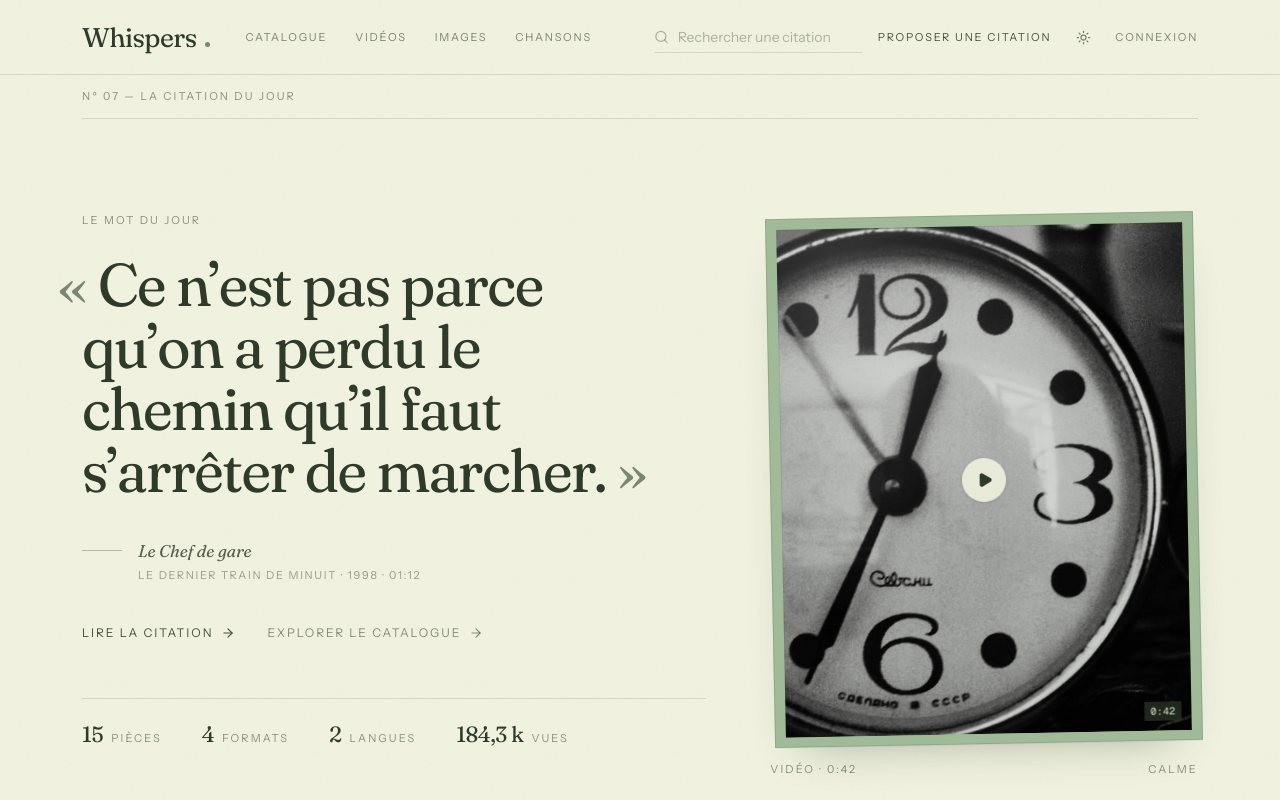
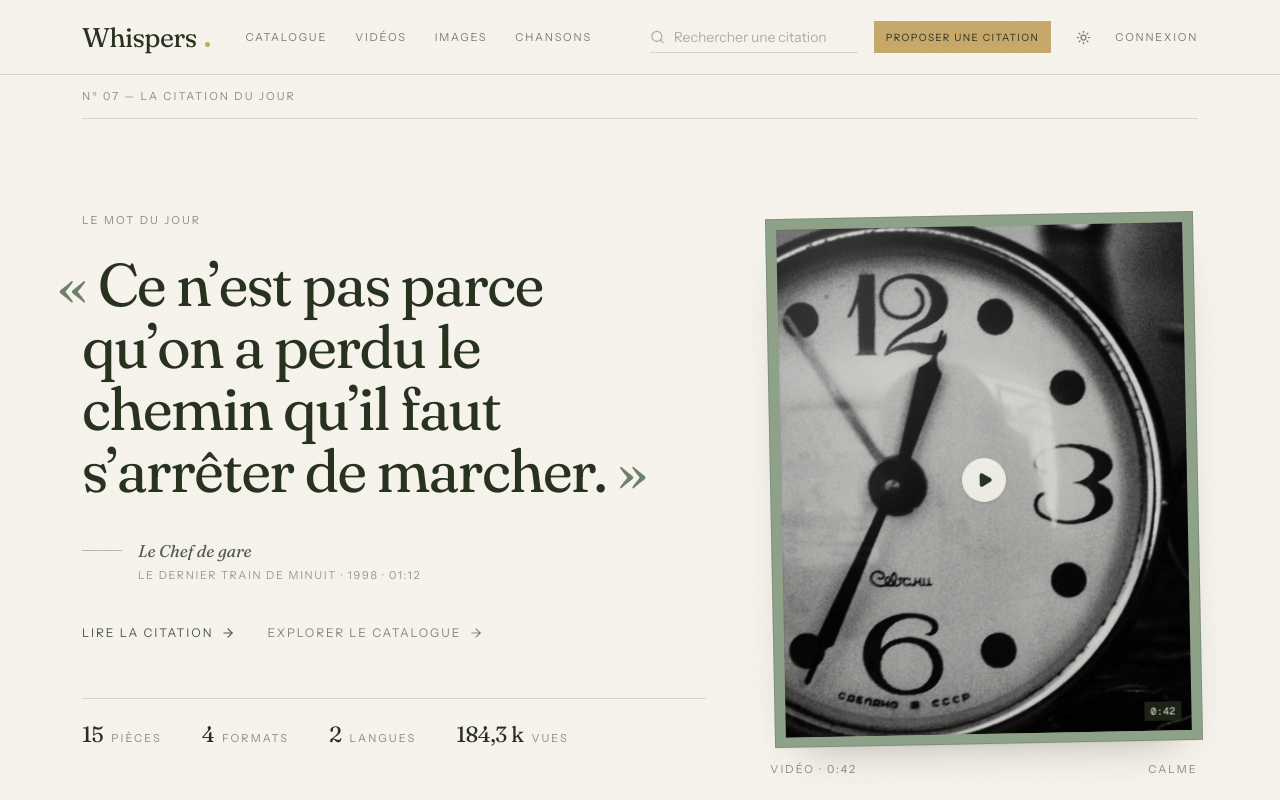
Before and after one commit to SAMBITIANA/whisper_web, a Next.js app: page / in a window 1280 px wide. Shown: the top 800 px of the page. Built offline with nearby package versions, Linux system fonts and the light colour scheme.

Commit message:
couleur 3

```diff
--- a/src/app/admin/layout.tsx
+++ b/src/app/admin/layout.tsx
@@ -107,14 +107,14 @@ export default function AdminLayout({
                   className={cn(
                     "flex shrink-0 items-center gap-2.5 whitespace-nowrap py-2 text-[12px] transition-colors lg:border-t lg:border-[var(--rule)] lg:py-3",
                     active
-                      ? "text-foreground"
+                      ? "bg-gold/15 text-foreground"
                       : "text-foreground/45 hover:text-foreground",
                   )}
                 >
                   <item.icon
                     className={cn(
                       "size-3.5",
-                      active ? "text-sage-700 dark:text-sage-100" : "",
+                      active ? "text-gold" : "text-foreground/40",
                     )}
                   />
                   {item.label}
@@ -178,7 +178,7 @@ function AdminTopBar({ role }: { role?: string }) {
         </Link>
         <span aria-hidden className="h-4 w-px bg-[var(--rule-strong)]" />
         <span className="eyebrow">Administration</span>
-        <span className="hidden border border-[var(--rule-strong)] px-1.5 py-0.5 font-mono text-[9px] uppercase tracking-[0.12em] text-foreground/45 sm:inline-block">
+        <span className="hidden bg-gold px-1.5 py-0.5 font-mono text-[9px] uppercase tracking-[0.12em] text-foreground sm:inline-block">
           Maquette
         </span>
 
--- a/src/app/globals.css
+++ b/src/app/globals.css
@@ -41,14 +41,15 @@
   --color-popover: var(--popover);
   --color-card-foreground: var(--card-foreground);
   --color-card: var(--card);
-  --color-sage-100: #d2dcb6;
-  --color-sage-300: #a1bc98;
-  --color-sage-500: #778873;
-  --color-sage-700: #46543f;
-  --color-sage-900: #2e3a2a;
-  --color-paper: #f1f3e0;
-  --color-paper-deep: #d2dcb6;
-  --color-ink: #2e3a2a;
+  --color-sage-100: #c7d3c0;
+  --color-sage-300: #8fa28a;
+  --color-sage-500: #6f8168;
+  --color-sage-700: #4e5c47;
+  --color-sage-900: #28331f;
+  --color-gold: #c8a96b;
+  --color-paper: #f7f4ed;
+  --color-paper-deep: #c7d3c0;
+  --color-ink: #28331f;
   --color-rule: var(--rule);
   --radius-sm: calc(var(--radius) * 0.6);
   --radius-md: calc(var(--radius) * 0.8);
@@ -60,76 +61,76 @@
 }
 
 :root {
-  --background: oklch(0.958 0.025 111.7);
-  --foreground: oklch(0.332 0.032 138);
-  --card: oklch(0.765 0.058 137.9);
-  --card-foreground: oklch(0.332 0.032 138);
-  --popover: oklch(0.877 0.052 119.5);
-  --popover-foreground: oklch(0.332 0.032 138);
-  --primary: oklch(0.402 0.036 137.5);
-  --primary-foreground: oklch(0.958 0.025 111.7);
-  --secondary: oklch(0.877 0.052 119.5);
-  --secondary-foreground: oklch(0.332 0.032 138);
-  --muted: oklch(0.877 0.052 119.5);
-  --muted-foreground: oklch(0.382 0.034 135.3);
-  --accent: oklch(0.765 0.058 137.9);
-  --accent-foreground: oklch(0.332 0.032 138);
+  --background: oklch(0.968 0.01 87.5);
+  --foreground: oklch(0.305 0.038 131.7);
+  --card: oklch(0.852 0.029 133.8);
+  --card-foreground: oklch(0.305 0.038 131.7);
+  --popover: oklch(0.852 0.029 133.8);
+  --popover-foreground: oklch(0.305 0.038 131.7);
+  --primary: oklch(0.748 0.088 83.8);
+  --primary-foreground: oklch(0.305 0.038 131.7);
+  --secondary: oklch(0.852 0.029 133.8);
+  --secondary-foreground: oklch(0.305 0.038 131.7);
+  --muted: oklch(0.852 0.029 133.8);
+  --muted-foreground: oklch(0.456 0.038 135.3);
+  --accent: oklch(0.748 0.088 83.8);
+  --accent-foreground: oklch(0.305 0.038 131.7);
   --destructive: oklch(0.577 0.245 27.325);
-  --border: oklch(0.765 0.058 137.9);
-  --input: oklch(0.765 0.058 137.9);
-  --ring: oklch(0.607 0.037 139.7);
-  --chart-1: oklch(0.607 0.037 139.7);
-  --chart-2: oklch(0.402 0.036 137.5);
-  --chart-3: oklch(0.765 0.058 137.9);
-  --chart-4: oklch(0.877 0.052 119.5);
-  --chart-5: oklch(0.332 0.032 138);
-  --rule: oklch(0.332 0.032 138 / 14%);
-  --rule-strong: oklch(0.332 0.032 138 / 28%);
+  --border: oklch(0.69 0.041 139.2);
+  --input: oklch(0.69 0.041 139.2);
+  --ring: oklch(0.581 0.043 137);
+  --chart-1: oklch(0.581 0.043 137);
+  --chart-2: oklch(0.424 0.038 133.7);
+  --chart-3: oklch(0.69 0.041 139.2);
+  --chart-4: oklch(0.748 0.088 83.8);
+  --chart-5: oklch(0.305 0.038 131.7);
+  --rule: oklch(0.305 0.038 131.7 / 16%);
+  --rule-strong: oklch(0.305 0.038 131.7 / 30%);
   --radius: 0.25rem;
-  --sidebar: oklch(0.877 0.052 119.5);
-  --sidebar-foreground: oklch(0.332 0.032 138);
-  --sidebar-primary: oklch(0.402 0.036 137.5);
-  --sidebar-primary-foreground: oklch(0.958 0.025 111.7);
-  --sidebar-accent: oklch(0.765 0.058 137.9);
-  --sidebar-accent-foreground: oklch(0.332 0.032 138);
-  --sidebar-border: oklch(0.765 0.058 137.9);
-  --sidebar-ring: oklch(0.607 0.037 139.7);
+  --sidebar: oklch(0.852 0.029 133.8);
+  --sidebar-foreground: oklch(0.305 0.038 131.7);
+  --sidebar-primary: oklch(0.748 0.088 83.8);
+  --sidebar-primary-foreground: oklch(0.305 0.038 131.7);
+  --sidebar-accent: oklch(0.69 0.041 139.2);
+  --sidebar-accent-foreground: oklch(0.305 0.038 131.7);
+  --sidebar-border: oklch(0.69 0.041 139.2);
+  --sidebar-ring: oklch(0.581 0.043 137);
 }
 
 .dark {
-  --background: oklch(0.27 0.028 140.7);
-  --foreground: oklch(0.958 0.025 111.7);
-  --card: oklch(0.293 0.03 141);
-  --card-foreground: oklch(0.958 0.025 111.7);
-  --popover: oklch(0.293 0.03 141);
-  --popover-foreground: oklch(0.958 0.025 111.7);
-  --primary: oklch(0.958 0.025 111.7);
-  --primary-foreground: oklch(0.27 0.028 140.7);
-  --secondary: oklch(0.317 0.031 139.4);
-  --secondary-foreground: oklch(0.958 0.025 111.7);
-  --muted: oklch(0.317 0.031 139.4);
-  --muted-foreground: oklch(0.765 0.058 137.9);
-  --accent: oklch(0.347 0.034 138.4);
-  --accent-foreground: oklch(0.958 0.025 111.7);
+  --background: oklch(0.252 0.016 141.1);
+  --foreground: oklch(0.968 0.01 87.5);
+  --card: oklch(0.287 0.019 138.8);
+  --card-foreground: oklch(0.968 0.01 87.5);
+  --popover: oklch(0.287 0.019 138.8);
+  --popover-foreground: oklch(0.968 0.01 87.5);
+  --primary: oklch(0.968 0.01 87.5);
+  --primary-foreground: oklch(0.252 0.016 141.1);
+  --secondary: oklch(0.317 0.024 135.2);
+  --secondary-foreground: oklch(0.968 0.01 87.5);
+  --muted: oklch(0.317 0.024 135.2);
+  --muted-foreground: oklch(0.852 0.029 133.8);
+  --accent: oklch(0.748 0.088 83.8);
+  --accent-foreground: oklch(0.252 0.016 141.1);
   --destructive: oklch(0.704 0.191 22.216);
   --border: oklch(1 0 0 / 12%);
   --input: oklch(1 0 0 / 16%);
-  --ring: oklch(0.765 0.058 137.9);
-  --chart-1: oklch(0.765 0.058 137.9);
-  --chart-2: oklch(0.607 0.037 139.7);
-  --chart-3: oklch(0.402 0.036 137.5);
-  --chart-4: oklch(0.877 0.052 119.5);
-  --chart-5: oklch(0.958 0.025 111.7);
-  --rule: oklch(0.958 0.025 111.7 / 16%);
-  --rule-strong: oklch(0.958 0.025 111.7 / 30%);
-  --sidebar: oklch(0.293 0.03 141);
-  --sidebar-foreground: oklch(0.958 0.025 111.7);
-  --sidebar-primary: oklch(0.958 0.025 111.7);
-  --sidebar-primary-foreground: oklch(0.27 0.028 140.7);
-  --sidebar-accent: oklch(0.347 0.034 138.4);
-  --sidebar-accent-foreground: oklch(0.958 0.025 111.7);
+  --ring: oklch(0.748 0.088 83.8);
+  --chart-1: oklch(0.852 0.029 133.8);
+  --chart-2: oklch(0.69 0.041 139.2);
+  --chart-3: oklch(0.748 0.088 83.8);
+  --chart-4: oklch(0.581 0.043 137);
+  --chart-5: oklch(0.968 0.01 87.5);
+  --rule: oklch(0.968 0.01 87.5 / 16%);
+  --rule-strong: oklch(0.968 0.01 87.5 / 30%);
+  --sidebar: oklch(0.287 0.019 138.8);
+  --sidebar-foreground: oklch(0.968 0.01 87.5);
+  --sidebar-primary: oklch(0.968 0.01 87.5);
+  --sidebar-primary-foreground: oklch(0.252 0.016 141.1);
+  --sidebar-accent: oklch(0.347 0.027 134.4);
+  --sidebar-accent-foreground: oklch(0.968 0.01 87.5);
   --sidebar-border: oklch(1 0 0 / 12%);
-  --sidebar-ring: oklch(0.765 0.058 137.9);
+  --sidebar-ring: oklch(0.748 0.088 83.8);
 }
 
 @layer base {
@@ -190,13 +191,19 @@
   .link-underline:focus-visible {
     background-size: 100% 1px;
   }
+  .active-underline {
+    background-image: linear-gradient(var(--color-gold), var(--color-gold));
+    background-repeat: no-repeat;
+    background-position: 0 100%;
+    background-size: 100% 2px;
+  }
   .paper-frame {
     padding: 0.6rem;
-    background: var(--card);
+    background: var(--color-sage-300);
     border: 1px solid var(--rule);
     box-shadow:
-      0 1px 0 oklch(0.332 0.032 138 / 4%),
-      0 22px 48px -30px oklch(0.332 0.032 138 / 45%);
+      0 1px 0 oklch(0.305 0.038 131.7 / 4%),
+      0 22px 48px -30px oklch(0.305 0.038 131.7 / 45%);
   }
   .hanging {
     text-indent: -0.42em;
--- a/src/app/page.tsx
+++ b/src/app/page.tsx
@@ -341,7 +341,7 @@ export default function HomePage() {
           </div>
         </aside>
 
-        <section className="mt-20 border-y border-[var(--rule)] bg-paper-deep dark:bg-card">
+        <section className="mt-20 border-y border-gold/60 bg-paper-deep dark:border-gold/40 dark:bg-card">
           <div className="mx-auto grid w-full max-w-[1180px] gap-12 px-5 py-16 sm:px-8 md:grid-cols-[1.25fr_1fr] md:items-center">
             <div>
               <p className="eyebrow">Proposition</p>
@@ -356,9 +356,9 @@ export default function HomePage() {
               </p>
               <Link
                 href="/catalogue"
-                className="group mt-8 inline-flex items-center gap-2 text-[12px] uppercase tracking-[0.16em] text-sage-700 dark:text-sage-100"
+                className="group mt-8 inline-flex items-center gap-2 bg-primary px-4 py-2.5 text-[11px] uppercase tracking-[0.16em] text-primary-foreground transition-colors hover:bg-primary/85"
               >
-                <span className="link-underline">Proposer une citation</span>
+                Proposer une citation
                 <ArrowRight className="size-3.5 transition-transform duration-300 group-hover:translate-x-0.5" />
               </Link>
             </div>
--- a/src/components/auth-form.tsx
+++ b/src/components/auth-form.tsx
@@ -134,7 +134,7 @@ export function AuthForm({ mode }: { mode: Mode }) {
               }}
               className={
                 method === value
-                  ? "-mb-px border-b-2 border-foreground pb-2.5 text-[12px] uppercase tracking-[0.14em] text-foreground"
+                  ? "-mb-px border-b-2 border-primary pb-2.5 text-[12px] uppercase tracking-[0.14em] text-foreground"
                   : "-mb-px border-b-2 border-transparent pb-2.5 text-[12px] uppercase tracking-[0.14em] text-foreground/40 transition-colors hover:text-foreground/70"
               }
             >
--- a/src/components/catalogue-browser.tsx
+++ b/src/components/catalogue-browser.tsx
@@ -56,7 +56,7 @@ function FilterButton({
       className={cn(
         "link-underline text-[13px] transition-colors",
         active
-          ? "text-foreground [background-size:100%_1px]"
+          ? "active-underline text-foreground"
           : "text-foreground/50 hover:text-foreground",
       )}
     >
--- a/src/components/site-footer.tsx
+++ b/src/components/site-footer.tsx
@@ -9,7 +9,7 @@ const explore = [
 
 export function SiteFooter() {
   return (
-    <footer className="mt-28 border-t border-[var(--rule)] bg-paper-deep dark:bg-card">
+    <footer className="mt-28 border-t border-gold/70 bg-paper-deep dark:border-gold/40 dark:bg-card">
       <div className="mx-auto w-full max-w-[1180px] px-5 sm:px-8">
         <div className="grid gap-10 py-14 md:grid-cols-[1.6fr_1fr_1.2fr]">
           <div>
--- a/src/components/site-header.tsx
+++ b/src/components/site-header.tsx
@@ -36,7 +36,7 @@ export function SiteHeader() {
           <span className="display text-[27px] leading-none">Whispers</span>
           <span
             aria-hidden
-            className="mb-0.5 size-[5px] rounded-full bg-sage-500 transition-transform duration-300 group-hover:scale-125"
+            className="mb-0.5 size-[5px] rounded-full bg-gold transition-transform duration-300 group-hover:scale-125"
           />
         </Link>
 
@@ -64,7 +64,7 @@ export function SiteHeader() {
 
           <Link
             href="/catalogue"
-            className="link-underline hidden text-[11px] uppercase tracking-[0.16em] text-sage-700 sm:block dark:text-sage-100"
+            className="hidden h-8 items-center bg-primary px-3 text-[10px] uppercase tracking-[0.14em] text-primary-foreground transition-colors hover:bg-primary/85 sm:inline-flex"
           >
             Proposer une citation
           </Link>
```
Also changed, not shown: 1 other file (tests, documents, lock files or other folders).
